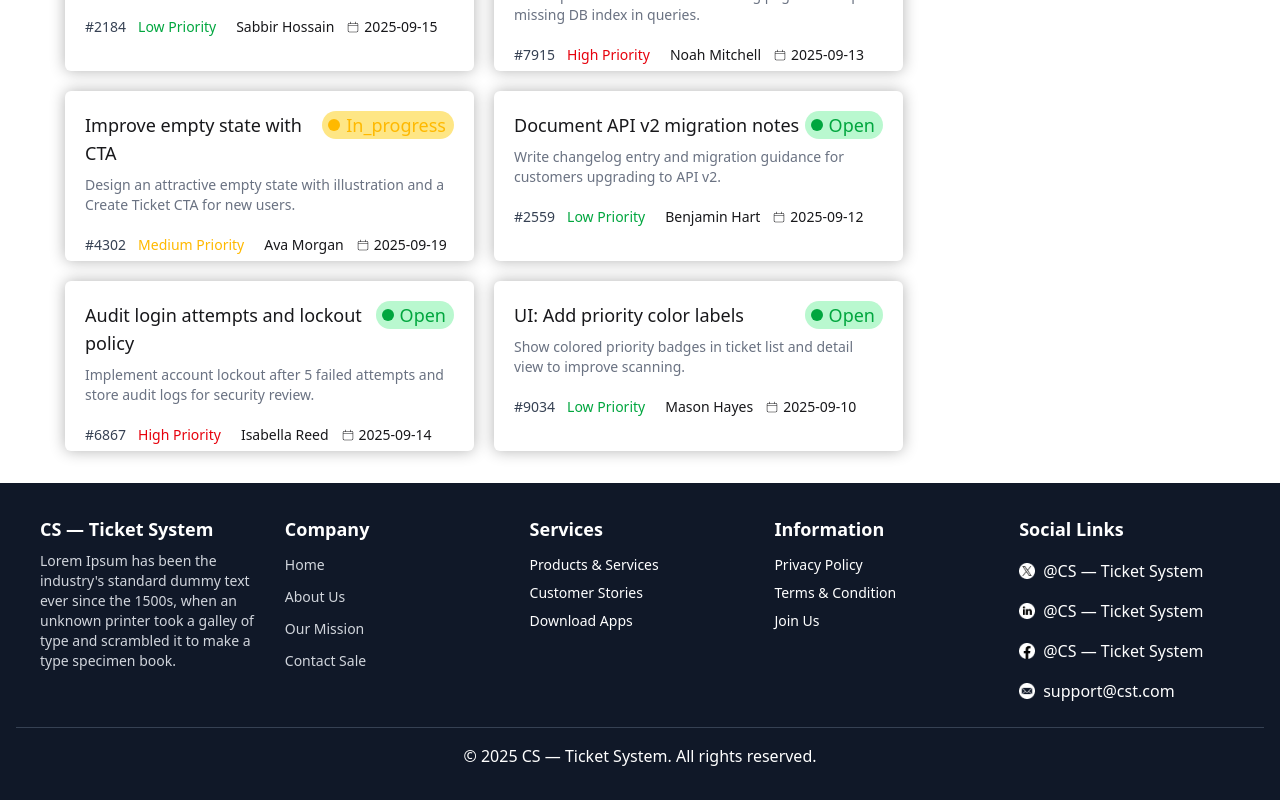
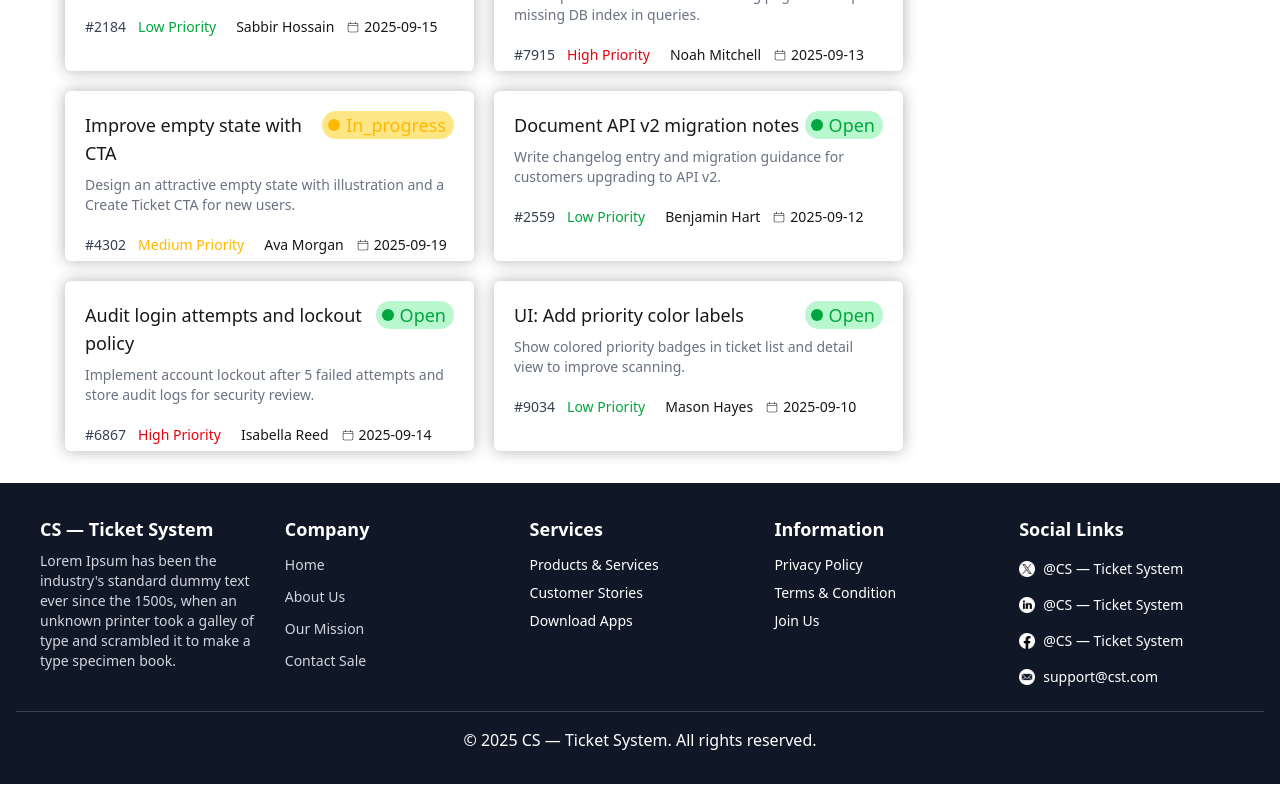
Before and after one commit to sabbirsohag-1509/seventh-assignment-repo, a React (Vite) app: page / in a window 1280 px wide. Shown: the part 896-1696 px from the top of the page. Built offline with nearby package versions, Linux system fonts and the light colour scheme.

Commit message:
footer area prblm solved

```diff
--- a/src/Components/Footer.jsx
+++ b/src/Components/Footer.jsx
@@ -38,19 +38,19 @@ const Footer = () => {
                     <h1 className="font-bold text-lg mb-2">Social Links</h1>
                     <div className='flex  items-center gap-2 py-2'>
                         <img className='w-4' src="/src/assets/x.png" alt="" />
-                        <p>@CS — Ticket System</p>
+                        <p className=' text-sm'>@CS — Ticket System</p>
                     </div>
                     <div className='flex items-center gap-2 py-2'>
                         <img className='w-4' src="/src/assets/linkdin.png" alt="" />
-                        <p>@CS — Ticket System</p>
+                        <p className=' text-sm'>@CS — Ticket System</p>
                     </div>
                     <div className='flex  items-center gap-2 py-2'>
                         <img className='w-4' src="/src/assets/fb.png" alt="" />
-                        <p>@CS — Ticket System</p>
+                        <p className='text-sm'>@CS — Ticket System</p>
                     </div>
                     <div className='flex items-center gap-2 py-2'>
                         <img className='w-4' src="/src/assets/email.png" alt="" />
-                        <p>support@cst.com</p>
+                        <p className=' text-sm'>support@cst.com</p>
                     </div>
 
                 </div>
```
